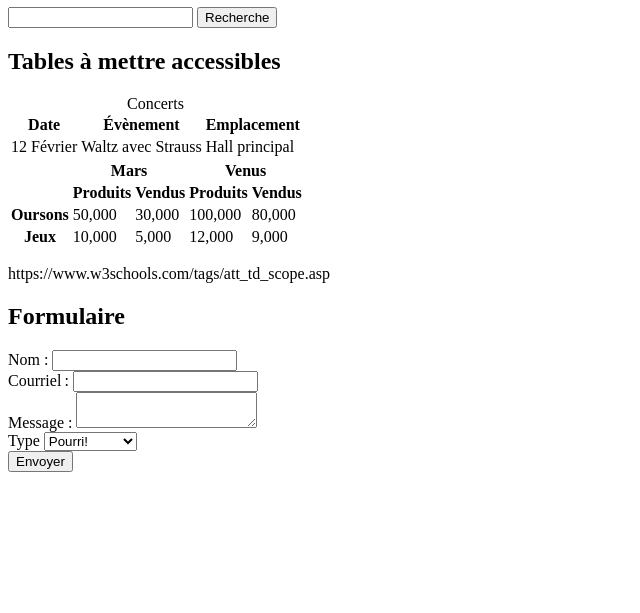
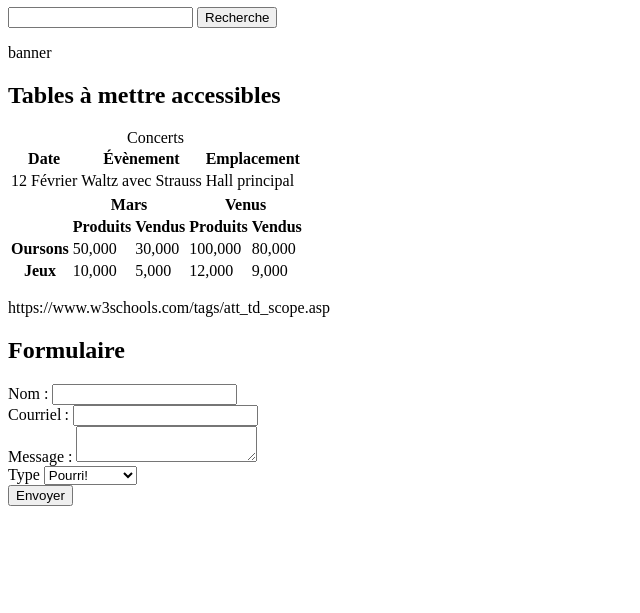
Before and after one commit to Cochenille/testAccessibilite, a plain HTML site: page index.html in a window 1280 px wide. Shown: the part 187-800 px from the top of the page, without its empty margins (0-640 px from the left). Drawn offline with Linux system fonts and the light colour scheme.

Commit message:
add banner

```diff
--- a/index.html
+++ b/index.html
@@ -22,6 +22,9 @@
       <button type="submit">Recherche</button>
     </form>
   </nav>
+  <div>
+    <p>banner</p>
+  </div>
     <main>
       <h2> Tables à mettre accessibles</h2>
       <table>
```
